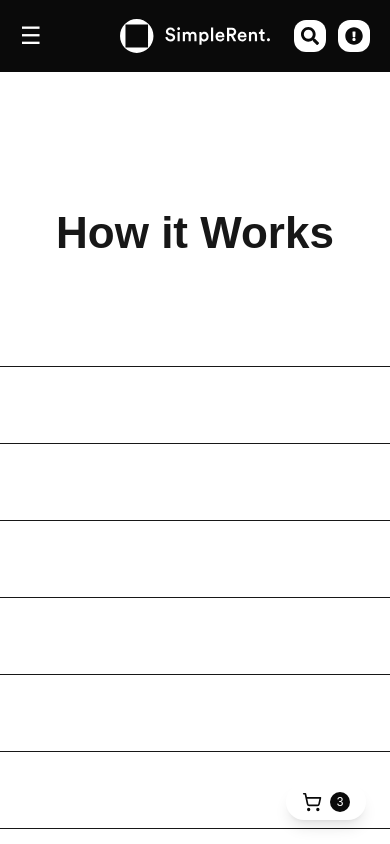
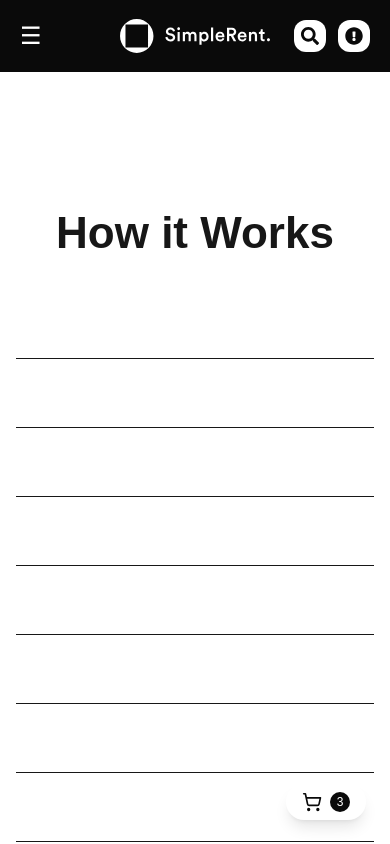
Before and after one commit to vabr0002/simplerent_new, a Next.js app: page /pages/howItWorks in a window 390 px wide. Shown: the top 844 px of the page. Built offline with nearby package versions, Linux system fonts and the light colour scheme.

Commit message:
enhance accordion component with dynamic height adjustment and improved accessibility

```diff
--- a/src/components/accordion/Accordion.jsx
+++ b/src/components/accordion/Accordion.jsx
@@ -1,12 +1,32 @@
 "use client";
-import React, { useState, useRef } from "react";
+import React, { useState, useRef, useEffect } from "react";
 
 const Accordion = () => {
-  const [openIndex, setOpenIndex] = useState(null); // Holder styr på, hvilket panel der er åbent
-  const contentRefs = useRef([]); // Holder refs til indholdsdivs
+  const [openIndex, setOpenIndex] = useState(null);
+  const [contentHeights, setContentHeights] = useState([]);
+  const contentRefs = useRef([]);
+
+  // Calculate content heights when component mounts or when window resizes
+  useEffect(() => {
+    const updateContentHeights = () => {
+      const newHeights = contentRefs.current.map((ref) =>
+        ref ? ref.scrollHeight : 0
+      );
+      setContentHeights(newHeights);
+    };
+
+    // Initial calculation
+    updateContentHeights();
+
+    // Update on window resize
+    window.addEventListener("resize", updateContentHeights);
+
+    // Cleanup
+    return () => window.removeEventListener("resize", updateContentHeights);
+  }, []);
 
   const toggleAccordion = (index) => {
-    setOpenIndex(openIndex === index ? null : index); // Åbner/lukker panelet
+    setOpenIndex(openIndex === index ? null : index);
   };
 
   const accordionItems = [
@@ -26,7 +46,7 @@ const Accordion = () => {
           <br />
           Have a look below here and contact us if you have any questions.
         </>
-      )
+      ),
     },
     {
       trigger: "Opening hours",
@@ -41,7 +61,7 @@ const Accordion = () => {
           <br />
           Weekends and holidays are closed.
         </>
-      )
+      ),
     },
     {
       trigger: "Booking",
@@ -84,7 +104,7 @@ const Accordion = () => {
           Please contact us if you are planning to take the equipment outside of
           Scandinavia, as this will need our specific written approval.
         </>
-      )
+      ),
     },
     {
       trigger: "Kits",
@@ -123,7 +143,7 @@ const Accordion = () => {
             https://simplerent.dk/kits/
           </a>
         </>
-      )
+      ),
     },
     {
       trigger: "Discounts",
@@ -137,7 +157,7 @@ const Accordion = () => {
           To make it simple & fair for all, everyone gets the same low prices
           and discounts automatically when booking on our site.
         </>
-      )
+      ),
     },
     {
       trigger: "Store credit / wallet",
@@ -152,7 +172,7 @@ const Accordion = () => {
           You cannot exchange the store credit into cash or transfer it to other
           users.
         </>
-      )
+      ),
     },
     {
       trigger: "Insurance",
@@ -182,7 +202,7 @@ const Accordion = () => {
           <br />
           Please contact us if you have any questions.
         </>
-      )
+      ),
     },
     {
       trigger: "Payment",
@@ -190,8 +210,8 @@ const Accordion = () => {
         <>
           Our site works like any webshop, you select the date you want to rent,
           the equipment you want to rent, add it to the basket and check out
-          paying with “credit card/ mobilepay”, “bank transfer” or “credit
-          account/ invoice”.
+          paying with "credit card/ mobilepay", "bank transfer" or "credit
+          account/ invoice".
           <br />
           <br />
           Using a credit card to pay your booking is super easy and convenient.
@@ -206,7 +226,7 @@ const Accordion = () => {
           days before, your card won't be charged.
           <br />
           <br />
-          You are welcome to use “Bank transfer” as payment when checking out,
+          You are welcome to use "Bank transfer" as payment when checking out,
           you will then receive an order confirmation with our bank details to
           use for the transfer. BE AWARE all bookings must be cleared in our
           account before pickup, with NO EXCEPTIONS.
@@ -215,7 +235,7 @@ const Accordion = () => {
           Invoice payment. For returning customers with a Danish company
           registration (CVR no.), you can apply for a credit account by writing
           us an email. When we have set up your credit account, you are able to
-          select “credit account/ invoicing” on checkout and you can pay your
+          select "credit account/ invoicing" on checkout and you can pay your
           order via invoice up to 30 days after the rental has ended. Please
           allow 1-3 days for the credit account to be set up. Apply by setting
           up an account on our site and write us an email after with your CVR
@@ -228,7 +248,7 @@ const Accordion = () => {
           <br />
           Please contact us if you have any questions.
         </>
-      )
+      ),
     },
     {
       trigger: "Pickups & Return at Simplerent",
@@ -272,7 +292,7 @@ const Accordion = () => {
           In both cases let us know when you order and we will send you your
           access link.
         </>
-      )
+      ),
     },
     {
       trigger: "Sluse/ garage 24/7 self service",
@@ -289,7 +309,7 @@ const Accordion = () => {
           In both cases let us know when you order and we will send you your
           access link.
         </>
-      )
+      ),
     },
     {
       trigger: "Transport delivery & pickup service",
@@ -311,7 +331,7 @@ const Accordion = () => {
           Please make sure to provide valid photo ID when recieving a delivery
           from us as this is needed for us to hand over the equipment.
         </>
-      )
+      ),
     },
     {
       trigger: "Corona/ Covid 19",
@@ -322,7 +342,7 @@ const Accordion = () => {
           <br />
           Please contact us if you have any questions.
         </>
-      )
+      ),
     },
     {
       trigger: "Contact Shipment",
@@ -339,12 +359,12 @@ const Accordion = () => {
           Jernholmen 2<br />
           2650 Hvidovre
         </>
-      )
-    }
+      ),
+    },
   ];
 
   return (
-    <div className="w-full max-w-2xl mx-auto mb-24">
+    <div className="w-full max-w-2xl mx-auto px-4 sm:px-6 md:px-0 mb-24">
       {accordionItems.map((item, index) => (
         <div
           key={index}
@@ -356,28 +376,32 @@ const Accordion = () => {
         >
           <button
             onClick={() => toggleAccordion(index)}
-            className={`w-full text-left py-4 px-6 bg-inherit hover:bg-gray-800 text-lg font-semibold flex justify-between items-center focus:outline-none transition duration-500 ease-in-out ${
+            className={`w-full text-left py-3 sm:py-4 px-3 sm:px-6 bg-inherit hover:bg-gray-800 text-base sm:text-lg font-semibold flex justify-between items-center focus:outline-none transition duration-500 ease-in-out ${
               openIndex === index ? "text-lime" : "text-white"
             }`}
+            aria-expanded={openIndex === index}
+            aria-controls={`accordion-content-${index}`}
           >
-            {item.trigger}
-            <span className={openIndex === index ? "text-lime" : "text-white"}>
+            <span className="pr-2">{item.trigger}</span>
+            <span
+              className={`text-xl ${openIndex === index ? "text-lime" : "text-white"}`}
+            >
               {openIndex === index ? "−" : "+"}
             </span>
           </button>
           <div
+            id={`accordion-content-${index}`}
             className="overflow-hidden transition-all duration-500 ease-in-out"
             style={{
               height:
-                openIndex === index
-                  ? `${contentRefs.current[index]?.scrollHeight}px`
-                  : "0px",
-              opacity: openIndex === index ? 1 : 0
+                openIndex === index ? `${contentHeights[index] || 0}px` : "0px",
+              opacity: openIndex === index ? 1 : 0,
             }}
+            aria-hidden={openIndex !== index}
           >
             <div
               ref={(el) => (contentRefs.current[index] = el)}
-              className="py-4 px-6 bg-inherit text-white"
+              className="py-3 sm:py-4 px-3 sm:px-6 bg-inherit text-white text-sm sm:text-base"
             >
               {item.info}
             </div>
```
